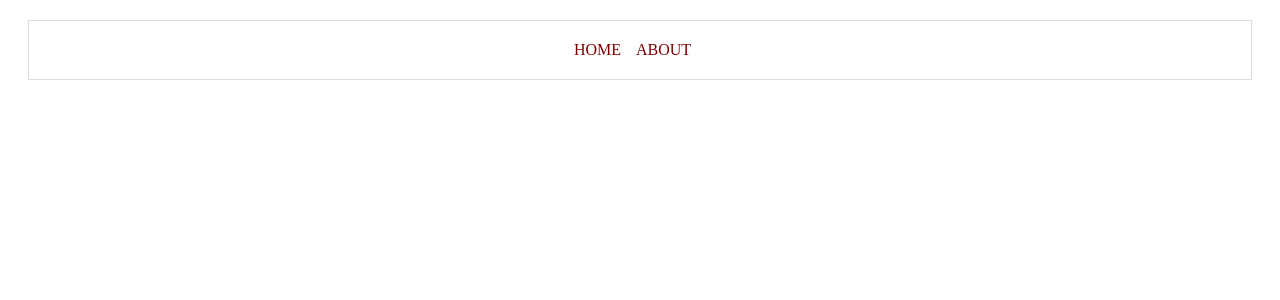
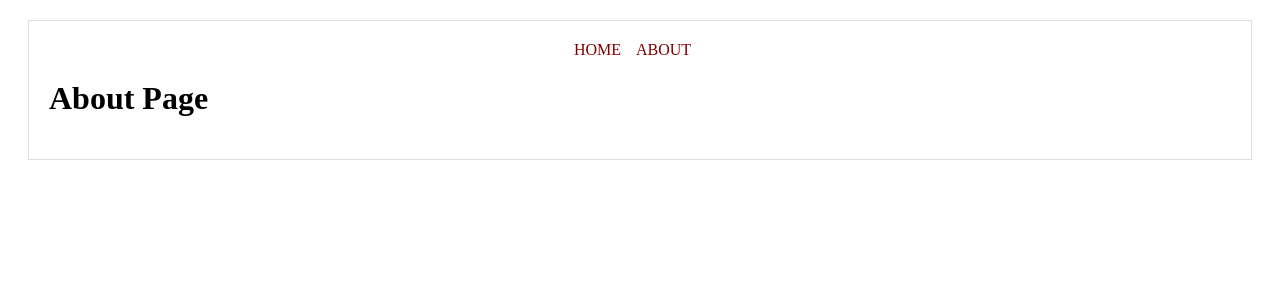
Before and after one commit to lukewalt/nextjs-blog, a Next.js app: page /about in a window 1280 px wide. Shown: the top 300 px of the page. Built offline with nearby package versions, Linux system fonts and the light colour scheme.

Commit message:
created post page

```diff
--- a/comps/Layout.js
+++ b/comps/Layout.js
@@ -11,6 +11,7 @@ const layoutStyle = {
 const Layout = (props) => (
   <div style={layoutStyle}>
     <Nav />
+    {props.children}
   </div>
 )
 
--- a/pages/about.js
+++ b/pages/about.js
@@ -4,6 +4,6 @@ import Layout from '../comps/Layout'
 
 export default () => (
   <Layout>
-    <p style={{textAlign: 'center'}}>About Page</p>
+    <h1>About Page</h1>
   </Layout>
 )
--- a/pages/index.js
+++ b/pages/index.js
@@ -4,7 +4,7 @@ import Link from 'next/link';
 import Layout from '../comps/Layout'
 
 
-const postLink = (props) => (
+const PostLink = (props) => (
   <li>
     <Link href={`/post?title=${props.title}`}>
       <a>{props.title}</a>
```
Also changed, not shown: pages/post.js (added, +12 -0 lines).
